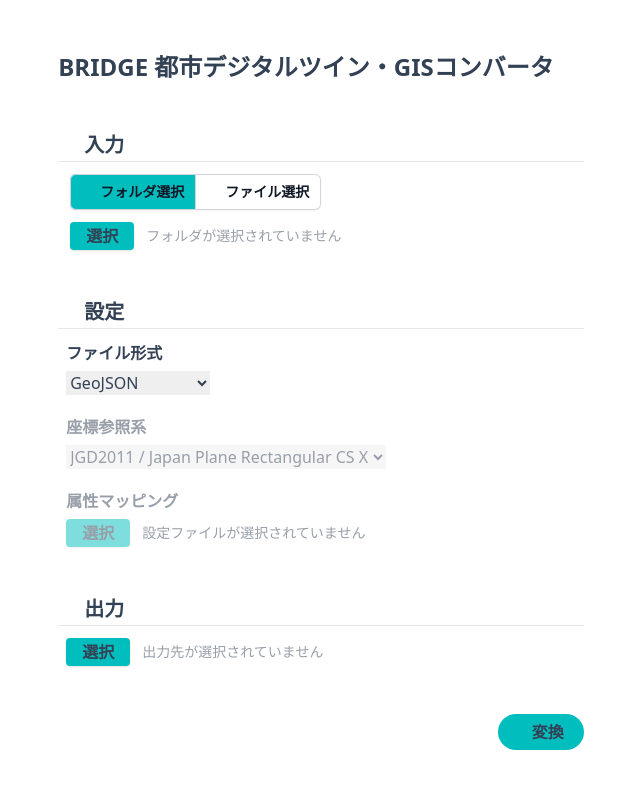
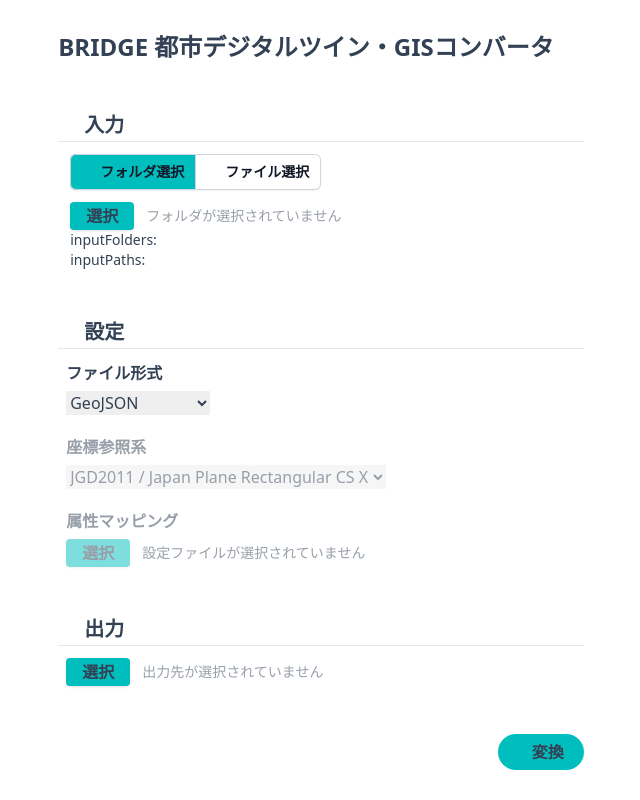
Before and after one commit to MIERUNE/plateau-gis-converter, a SvelteKit app in the folder app/: page / in a window 1280 px wide. Shown: the whole page, without its empty margins (319-959 px from the left). Built offline with nearby package versions, Linux system fonts and the light colour scheme; some icons are missing.

Commit message:
only select gml files

```diff
--- a/app/src/routes/InputSelector.svelte
+++ b/app/src/routes/InputSelector.svelte
@@ -22,7 +22,8 @@
 		inputPaths = [];
 		for (const folder of inputFolders) {
 			const files = await fs.readDir(folder);
-			inputPaths = inputPaths.concat(files.map((d) => d.path));
+			const gmlFiles = files.filter((d) => d.name?.endsWith('.gml'));
+			inputPaths = inputPaths.concat(gmlFiles.map((d) => d.path));
 		}
 	}
 
@@ -87,6 +88,15 @@
 				{/if}
 			</div>
 		</div>
+
+		<div class="max-w-md text-sm">
+			inputFolders:<br />{inputFolders}
+		</div>
+
+		<div class="max-w-md text-sm">
+			inputPaths:<br />
+			{inputPaths.join('\n')}
+		</div>
 	</div>
 </div>
 
```
